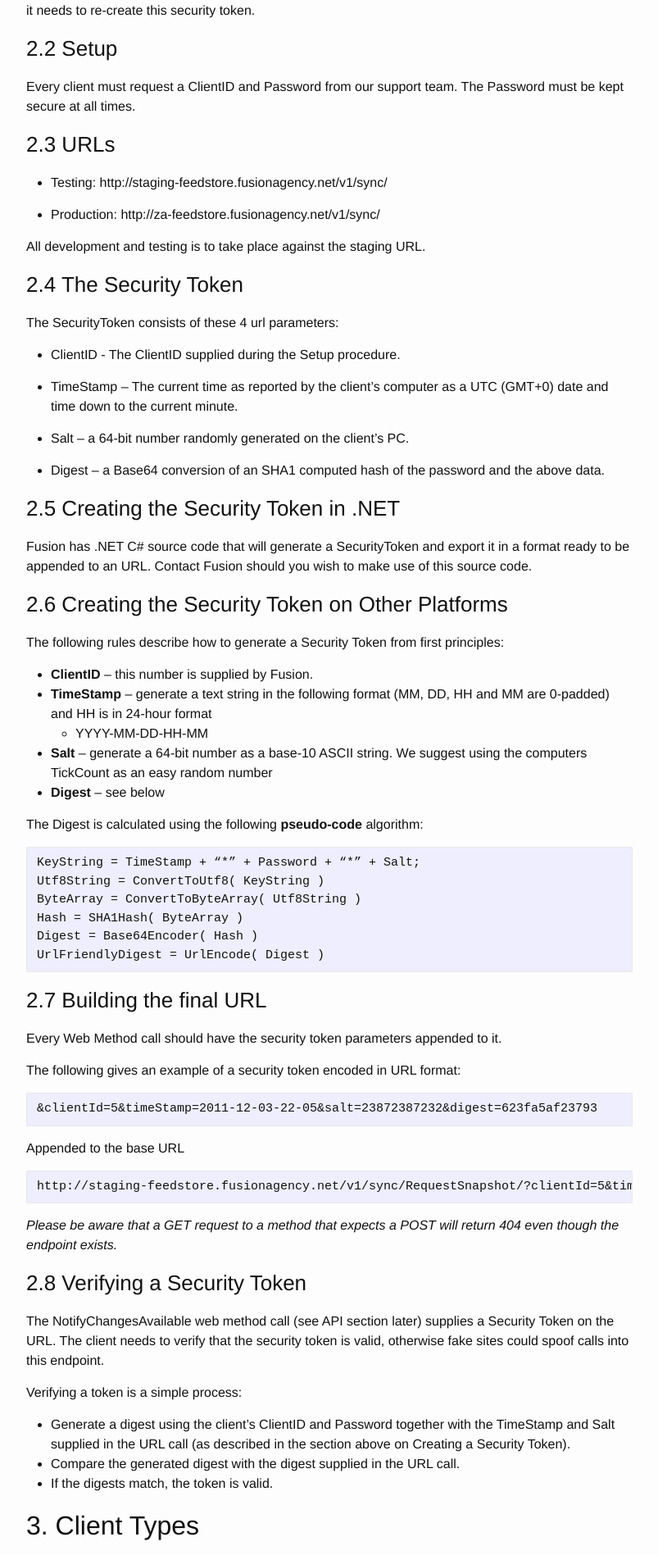
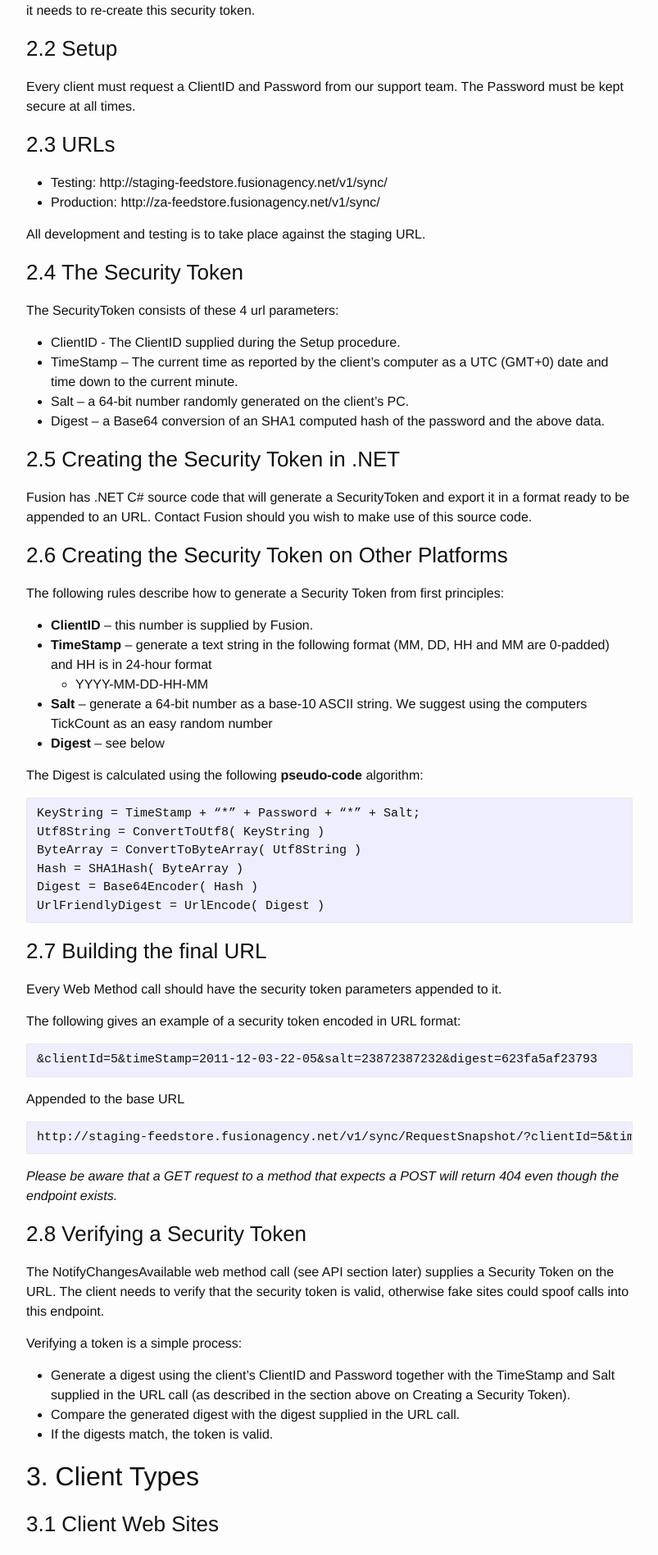
Before and after one commit to EdgeCaseZA/FeedStoreAPI, a Jekyll site: the page built from documentation.md, in a window 1280 px wide. Shown: the part 2107-4004 px from the top of the page at 82% size, without its empty margins (238-1041 px from the left). Built offline with Jekyll 4.4.1, drawn with Linux system fonts in a browser that asks for light colours.

Commit message:
formatting

```diff
--- a/documentation.md
+++ b/documentation.md
@@ -92,7 +92,6 @@
 ### 2.3 URLs
 
 - Testing: http://staging-feedstore.fusionagency.net/v1/sync/
-
 - Production: http://za-feedstore.fusionagency.net/v1/sync/
 
 All development and testing is to take place against the staging URL.
@@ -101,13 +100,10 @@
 
 The SecurityToken consists of these 4 url parameters:
 
-- ClientID - The ClientID supplied during the Setup procedure.
-
-- TimeStamp – The current time as reported by the client’s computer as a UTC (GMT+0) date and time down to the current minute.
-
-- Salt – a 64-bit number randomly generated on the client’s PC.
-
-- Digest – a Base64 conversion of an SHA1 computed hash of the password and the above data.
+* ClientID - The ClientID supplied during the Setup procedure.
+* TimeStamp – The current time as reported by the client’s computer as a UTC (GMT+0) date and time down to the current minute.
+* Salt – a 64-bit number randomly generated on the client’s PC.
+* Digest – a Base64 conversion of an SHA1 computed hash of the password and the above data.
 
 ### 2.5 Creating the Security Token in .NET
 
```
